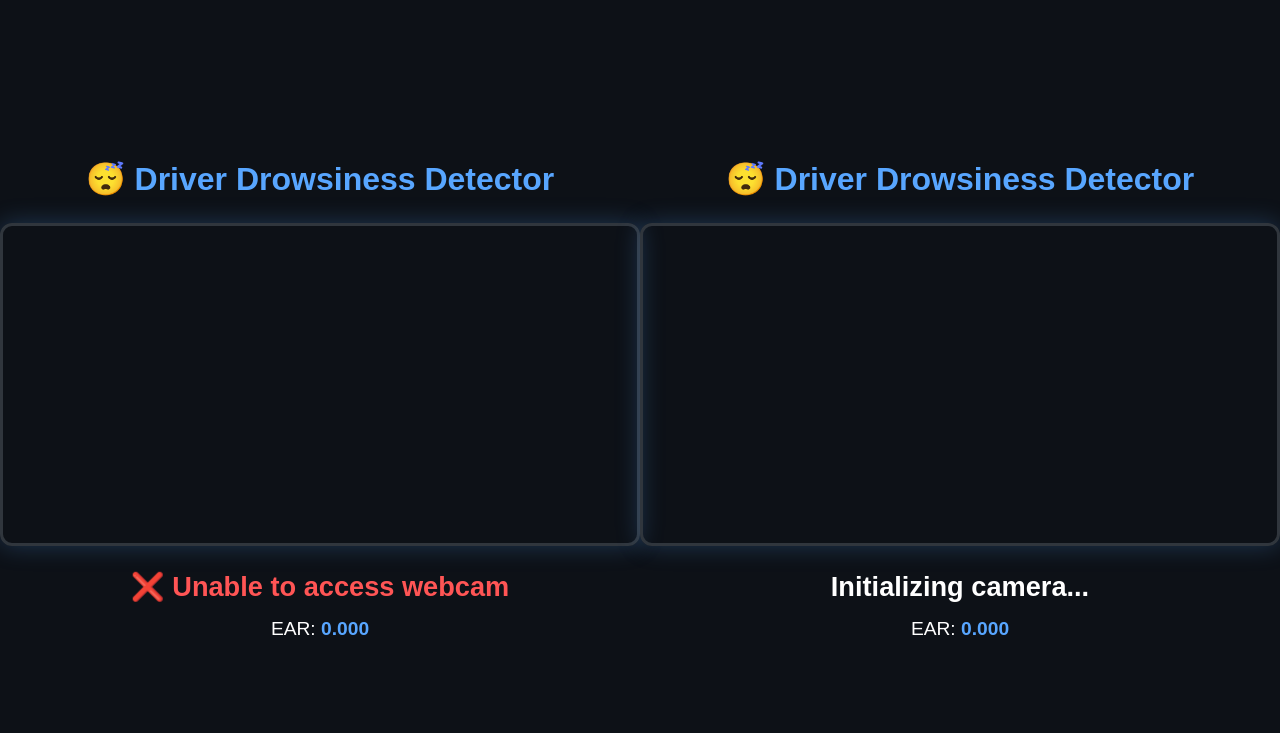
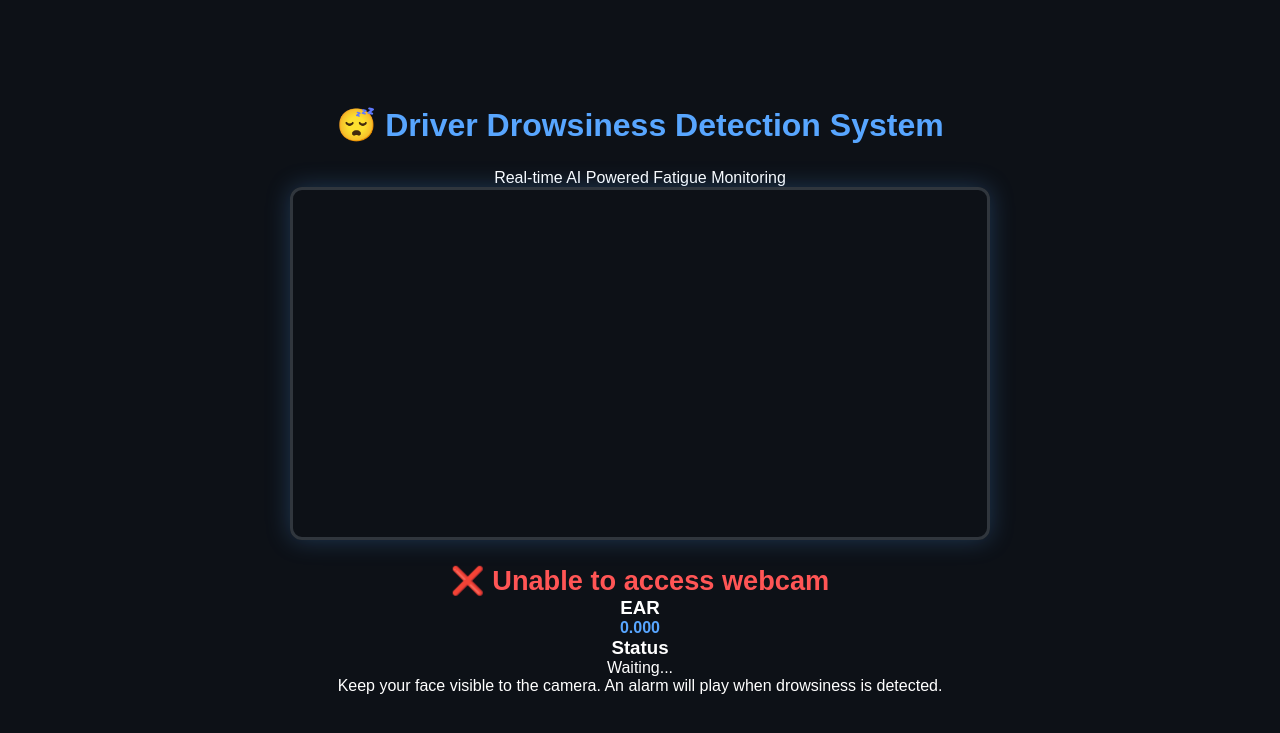
Before and after one commit to someone1928/testdd2, a Flask app: page / in a window 1280 px wide. Shown: the top 733 px of the page. Run offline with Flask 3, Linux system fonts and the light colour scheme.

Commit message:
new index

```diff
--- a/templates/index.html
+++ b/templates/index.html
@@ -1,28 +1,24 @@
 <!DOCTYPE html>
 <html lang="en">
+
 <head>
+    <meta charset="UTF-8">
+    <meta name="viewport" content="width=device-width, initial-scale=1.0">
 
-    <meta charset="UTF-8">
+    <title>Driver Drowsiness Detection System</title>
 
-    <meta
-        name="viewport"
-        content="width=device-width, initial-scale=1.0"
-    >
-
-    <title>Drowsiness Detector</title>
-
-    <link
-        rel="stylesheet"
-        href="{{ url_for('static', filename='css/style.css') }}"
-    >
-
+    <link rel="stylesheet"
+          href="{{ url_for('static', filename='css/style.css') }}">
 </head>
 
 <body>
 
     <div class="container">
 
-        <h1>😴 Driver Drowsiness Detector</h1>
+        <header>
+            <h1>😴 Driver Drowsiness Detection System</h1>
+            <p>Real-time AI Powered Fatigue Monitoring</p>
+        </header>
 
         <div class="video-container">
 
@@ -41,93 +37,54 @@
         </div>
 
         <div id="status" class="status">
+            Initializing Camera...
+        </div>
 
-            Initializing camera...
+        <div class="info-card">
+
+            <div class="info-item">
+                <h3>EAR</h3>
+                <span id="ear">0.000</span>
+            </div>
+
+            <div class="info-item">
+                <h3>Status</h3>
+                <span id="state">Waiting...</span>
+            </div>
 
         </div>
 
-        <div class="info">
+        <div class="footer">
 
             <p>
-
-                EAR:
-                <span id="ear">0.000</span>
-
+                Keep your face visible to the camera.
+                An alarm will play when drowsiness is detected.
             </p>
 
         </div>
 
     </div>
 
+    <!-- Hidden canvas used for capturing frames -->
+    <canvas
+        id="captureCanvas"
+        hidden
+    ></canvas>
+
+    <!-- Alarm -->
+    <audio
+        id="alarm"
+        preload="auto"
+    >
+        <source
+            src="{{ url_for('static', filename='alarm.wav') }}"
+            type="audio/wav">
+    </audio>
+
     <script
-        src="{{ url_for('static', filename='js/script.js') }}"
-    ></script>
+        src="{{ url_for('static', filename='js/script.js') }}">
+    </script>
 
 </body>
-</html><!DOCTYPE html>
-<html lang="en">
-<head>
 
-    <meta charset="UTF-8">
-
-    <meta
-        name="viewport"
-        content="width=device-width, initial-scale=1.0"
-    >
-
-    <title>Drowsiness Detector</title>
-
-    <link
-        rel="stylesheet"
-        href="{{ url_for('static', filename='css/style.css') }}"
-    >
-
-</head>
-
-<body>
-
-    <div class="container">
-
-        <h1>😴 Driver Drowsiness Detector</h1>
-
-        <div class="video-container">
-
-            <video
-                id="video"
-                autoplay
-                playsinline
-                muted
-            ></video>
-
-            <canvas
-                id="canvas"
-                hidden
-            ></canvas>
-
-        </div>
-
-        <div id="status" class="status">
-
-            Initializing camera...
-
-        </div>
-
-        <div class="info">
-
-            <p>
-
-                EAR:
-                <span id="ear">0.000</span>
-
-            </p>
-
-        </div>
-
-    </div>
-
-    <script
-        src="{{ url_for('static', filename='js/script.js') }}"
-    ></script>
-
-</body>
 </html>
```
